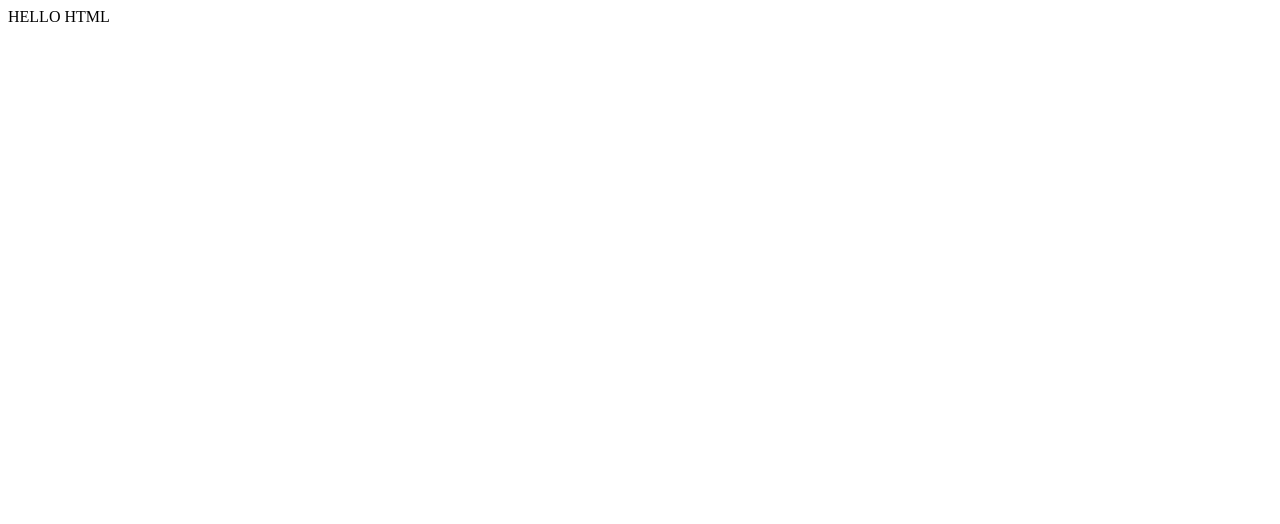
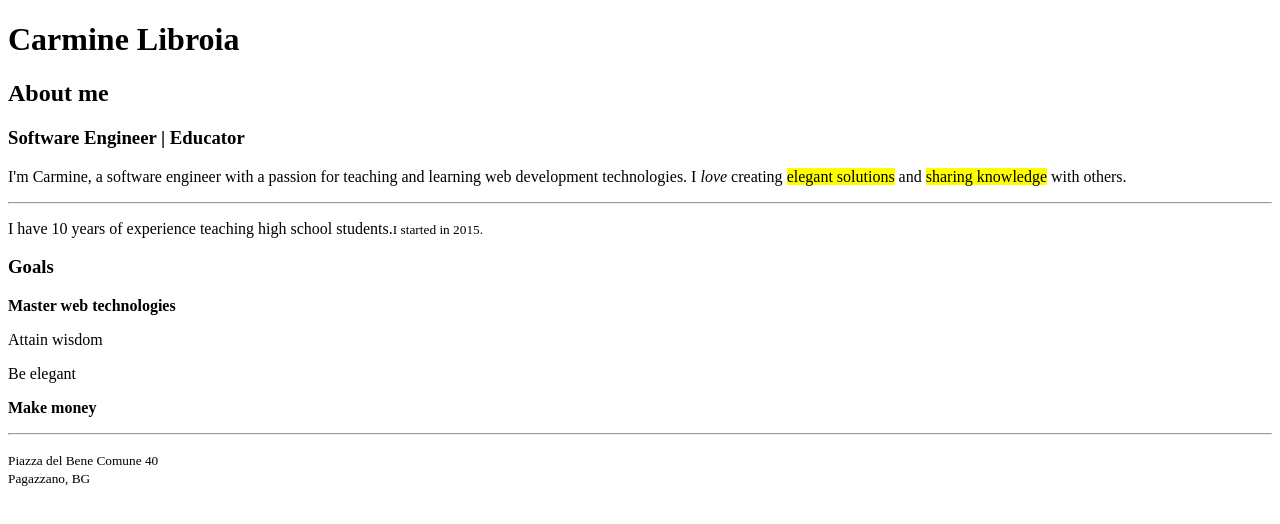
Before and after one commit to clibroia/html5-learning-roadmap, a plain HTML site: page week 1/index.html in a window 1280 px wide. Drawn offline with Linux system fonts and the light colour scheme.

Commit message:
Add personal introduction and goals to index.html

```diff
--- a/week 1/index.html
+++ b/week 1/index.html
@@ -4,12 +4,27 @@
 
   <head>
     <meta charset="utf-8">
-    <meta name="viewport" content="width=device-width, initial-scale=1">
+    <meta name="viewport"
+          content="width=device-width, initial-scale=1">
     <title>Day 1: Basic HTML Page</title>
   </head>
 
   <body>
-    HELLO HTML
+    <h1>Carmine Libroia</h1>
+    <h2>About me</h2>
+    <h3>Software Engineer | Educator</h3>
+    <p>I'm Carmine, a software engineer with a passion for teaching and learning web development technologies. I <em>love</em> creating <mark>elegant solutions</mark> and <mark>sharing knowledge</mark> with others.</p>
+    <hr />
+    <p>I have 10 years of experience teaching high school students.<small>I started in 2015.</small></p>
+    <h3>Goals</h3>
+    <p><strong>Master web technologies</strong></p>
+    <p>Attain wisdom</p>
+    <p>Be elegant</p>
+    <p><strong>Make money</strong></p>
+    <hr />
+    <p>
+    <small>Piazza del Bene Comune 40<br />
+    Pagazzano, BG</small></p>
 
   </body>
 
```
